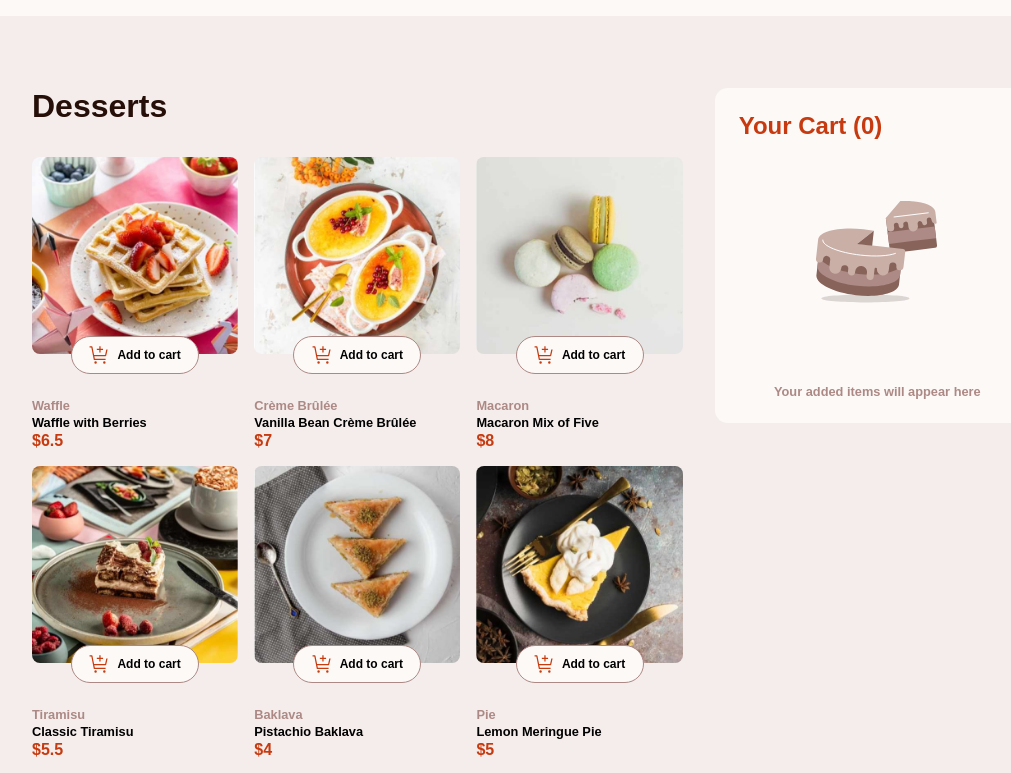
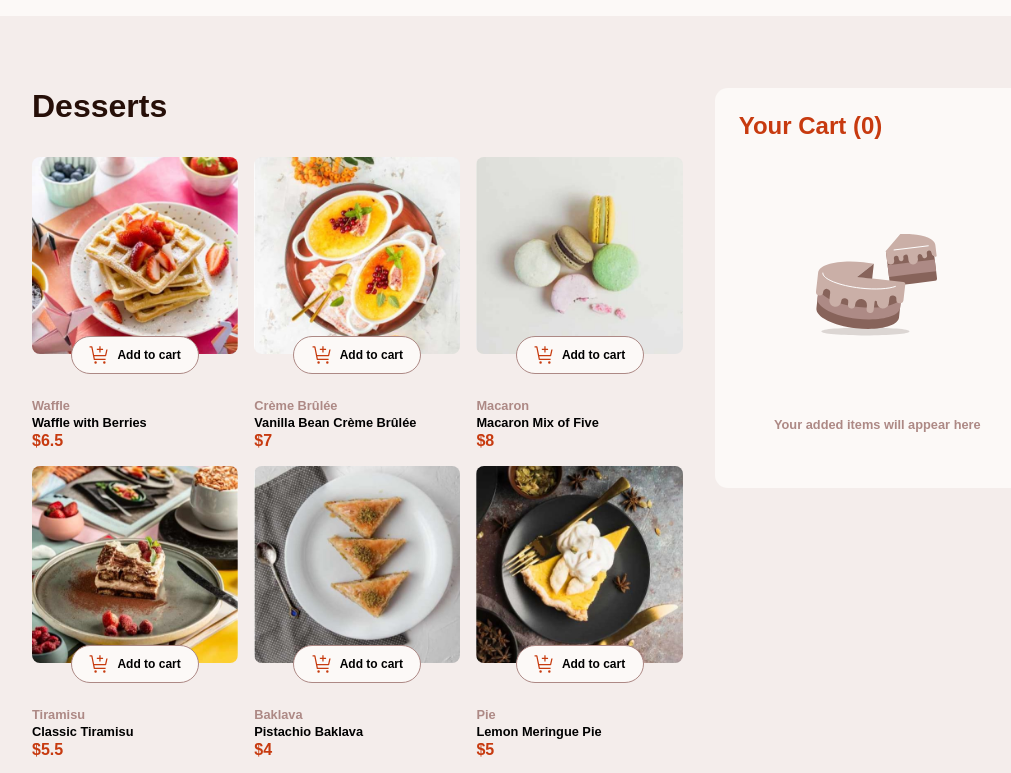
Before and after one commit to Tamar86/Product-list-with-cart, a React (Vite) app: page / in a window 1280 px wide. Shown: the top 773 px of the page, without its empty margins (104-1115 px from the left). Built offline with nearby package versions, Linux system fonts and the light colour scheme.

Commit message:
Added overflow control to the cart

```diff
--- a/src/components/Cart.jsx
+++ b/src/components/Cart.jsx
@@ -5,14 +5,14 @@ import CartList from './CartList';
 import OrderConfirm from './OrderConfirm';
 
 const StyledCart = styled.div`
+	max-width: 100%;
 	display: grid;
-	gap: 1.2rem;
 	background-color: hsl(20, 50%, 98%);
 	border-radius: 0.8rem;
 	padding: 1.5rem;
 	gap: 3rem;
-	max-width: 100%;
-	height: fit-content;
+	max-height: 25rem; // Set an appropriate height
+	overflow-y: auto; // Scrollable when items exceed the max-height
 `;
 
 const Container = styled.div`
--- a/src/components/CartList.jsx
+++ b/src/components/CartList.jsx
@@ -4,7 +4,6 @@ import { useProducts } from '../context/ProductsContext';
 import Button from './Button';
 
 const StyledList = styled.ul`
-	max-width: 100%;
 	border-bottom: 0.5px solid hsl(14, 25%, 72%);
 	display: flex;
 	align-items: center;
--- a/src/components/ConfirmModal.jsx
+++ b/src/components/ConfirmModal.jsx
@@ -11,8 +11,8 @@ const StyledModal = styled.div`
 	max-width: 100%;
 	width: 35.5rem;
 	padding-bottom: 3rem;
-	max-height: fit-content;
-	/* height: fit-content; */
+	max-height: 30rem;
+	overflow-y: auto;
 	@media (max-width: 850px) {
 		width: 30.5rem;
 	}
```
